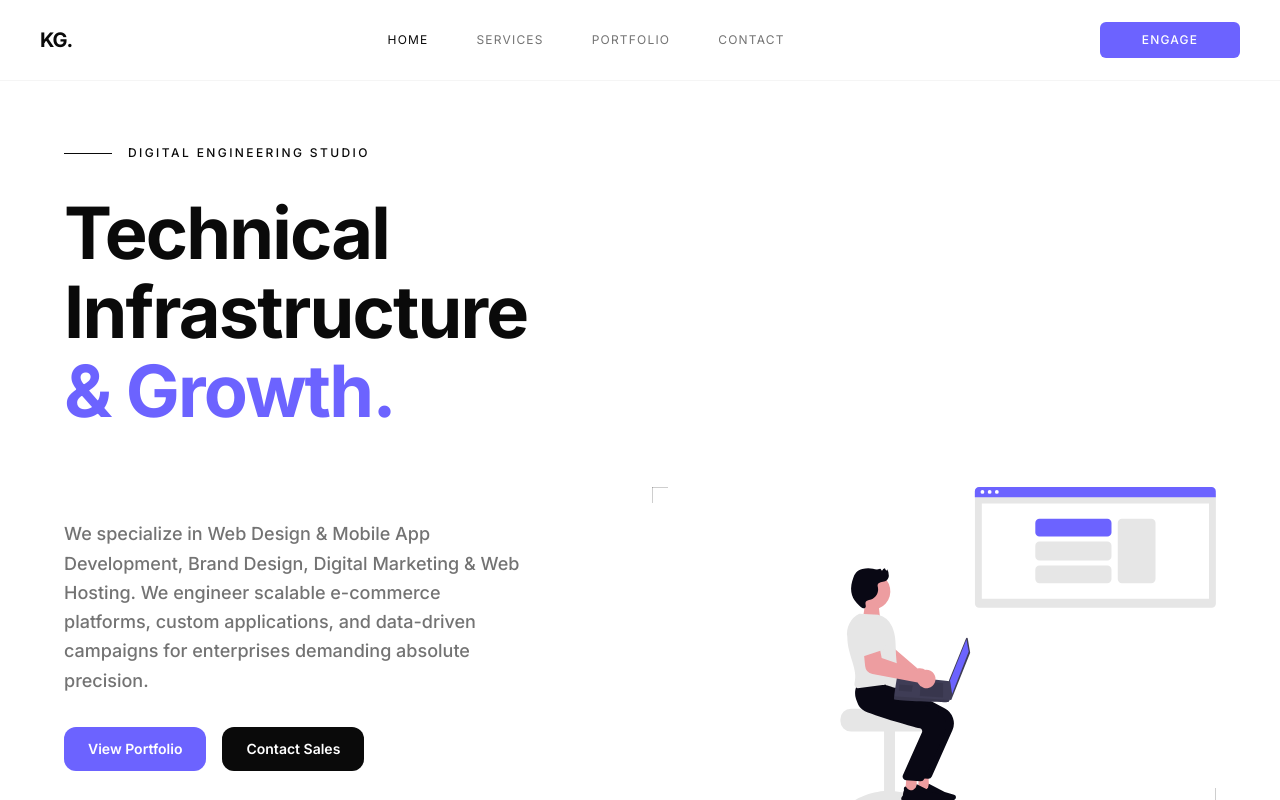
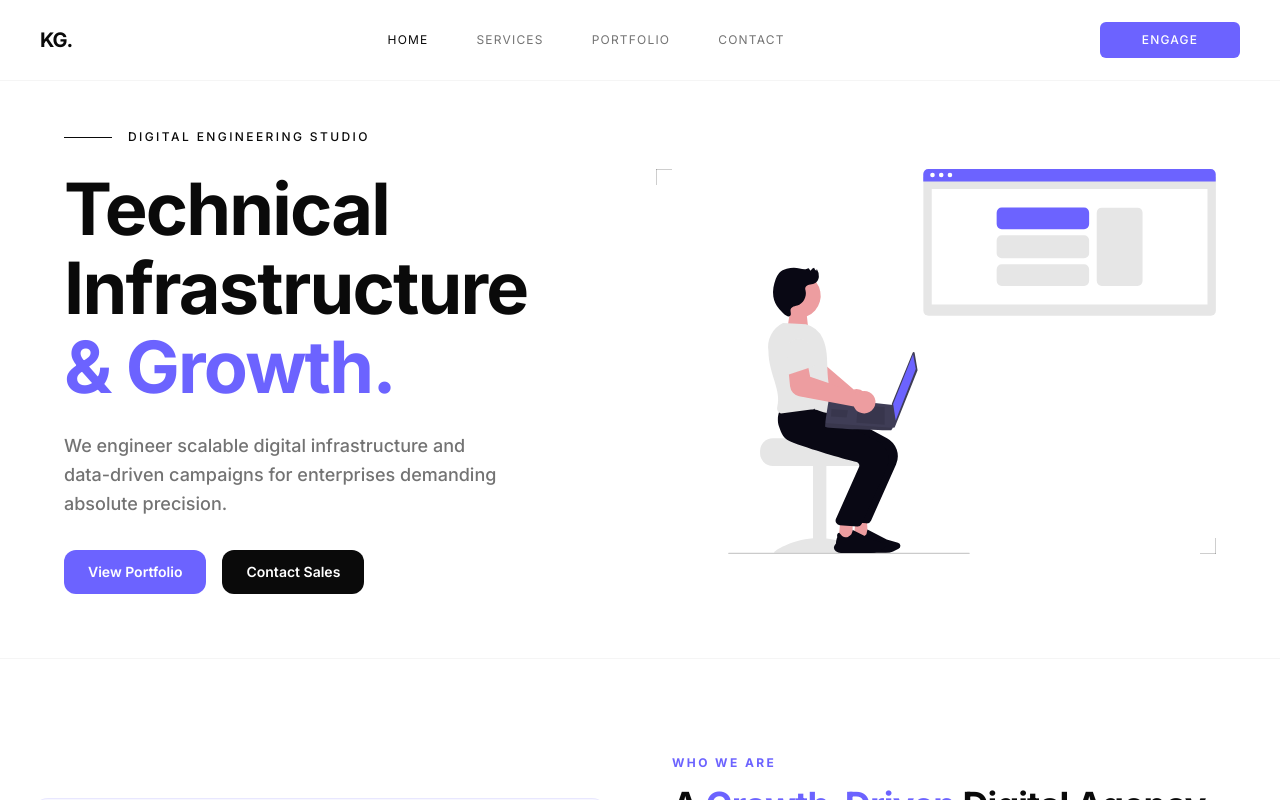
Before and after one commit to razakhan83/nexus-solutions, a Next.js app: page / in a window 1280 px wide. Shown: the top 800 px of the page. Built offline with nearby package versions, Linux system fonts and the light colour scheme; grey boxes are pictures that could not be loaded.

Commit message:
feat: add Hero component and Portfolio page to showcase agency services and client case studies

```diff
--- a/src/app/portfolio/page.tsx
+++ b/src/app/portfolio/page.tsx
@@ -76,7 +76,7 @@ export default function PortfolioPage() {
     <main className="min-h-screen bg-background text-foreground selection:bg-primary selection:text-primary-foreground">
       <Header />
 
-      <section className="pt-0 pb-8 sm:pb-12 bg-muted/10 border-b border-border/40">
+      <section className="pt-8 lg:pt-12 pb-8 sm:pb-12 bg-muted/10 border-b border-border/40">
         <div className="mx-auto max-w-7xl px-6 lg:px-8 text-center">
           <motion.div
             initial={{ opacity: 0, y: 20 }}
--- a/src/app/services/[slug]/page.tsx
+++ b/src/app/services/[slug]/page.tsx
@@ -23,7 +23,7 @@ export default function ServicePage({ params }: { params: Promise<{ slug: string
       <Header />
 
       {/* Hero Section */}
-      <section className="pt-24 pb-12 sm:pt-40 sm:pb-24 bg-white border-b border-zinc-200 overflow-hidden relative">
+      <section className="pt-8 lg:pt-12 pb-12 sm:pb-24 bg-white border-b border-zinc-200 overflow-hidden relative">
         <div className="mx-auto max-w-7xl px-6 lg:px-8">
           <div className="flex flex-col lg:flex-row items-center gap-16">
             <motion.div
--- a/src/app/services/page.tsx
+++ b/src/app/services/page.tsx
@@ -8,7 +8,7 @@ export default function ServicesIndexPage() {
     <main className="min-h-screen bg-background selection:bg-foreground selection:text-background flex flex-col">
       <Header />
 
-      <div className="pt-20 flex-grow">
+      <div className="pt-8 lg:pt-12 flex-grow">
         <Services />
       </div>
 
--- a/src/components/Hero.tsx
+++ b/src/components/Hero.tsx
@@ -7,15 +7,19 @@ import Link from "next/link";
 
 export function Hero() {
   return (
-    <section className="relative flex flex-col justify-center bg-background pt-8 pb-12 lg:pt-16 lg:pb-16 lg:px-10 overflow-hidden">
-      <div className="mx-auto w-full max-w-7xl px-6 flex flex-col">
+    <section className="relative flex flex-col justify-center bg-background pt-8 lg:pt-12 pb-12 lg:pb-16 lg:px-10 overflow-hidden">
+      <div className="mx-auto w-full max-w-7xl px-6">
+        <div className="grid grid-cols-1 lg:grid-cols-12 gap-12 lg:gap-8 items-center">
+
+          {/* Left Column: Text & CTA */}
+          <div className="lg:col-span-6 flex flex-col order-2 lg:order-1">
 
             {/* Top Label / Eyebrow */}
             <motion.div
               initial={{ opacity: 0, y: 10 }}
               animate={{ opacity: 1, y: 0 }}
               transition={{ duration: 0.8, ease: [0.16, 1, 0.3, 1] }}
-          className="mb-6 lg:mb-8 flex items-center gap-4"
+              className="mb-6 flex items-center gap-4"
             >
               <div className="h-[1px] w-8 lg:w-12 bg-foreground" />
               <span className="text-[10px] lg:text-xs uppercase tracking-[0.2em] font-medium text-foreground">
@@ -28,27 +32,24 @@ export function Hero() {
               initial={{ opacity: 0, y: 20 }}
               animate={{ opacity: 1, y: 0 }}
               transition={{ duration: 0.9, ease: [0.16, 1, 0.3, 1], delay: 0.1 }}
-          className="max-w-4xl"
             >
-          <h1 className="text-4xl sm:text-5xl lg:text-6xl xl:text-7xl font-heading font-bold tracking-tight text-foreground leading-[1.1] mb-6">
-            Technical <br className="hidden md:block" /> Infrastructure <br className="hidden md:block" /> <span className="text-primary">& Growth.</span>
+              <h1 className="text-4xl sm:text-5xl lg:text-6xl xl:text-[4.5rem] font-heading font-bold tracking-tight text-foreground leading-[1.1] mb-6">
+                Technical Infrastructure <br className="hidden lg:block"/> <span className="text-primary">& Growth.</span>
               </h1>
             </motion.div>
 
-        {/* Lower Grid Structure */}
-        <div className="mt-4 lg:mt-8 grid grid-cols-1 lg:grid-cols-12 gap-8 lg:gap-6 items-center">
-
+            {/* Subheading and Buttons */}
             <motion.div
               initial={{ opacity: 0 }}
               animate={{ opacity: 1 }}
               transition={{ duration: 1, delay: 0.3 }}
-            className="lg:col-span-5 lg:col-start-1 flex flex-col gap-6 order-2 lg:order-1"
+              className="flex flex-col gap-8"
             >
-            <p className="text-sm sm:text-base lg:text-lg text-muted-foreground leading-relaxed max-w-xl font-medium">
-              We specialize in Web Design & Mobile App Development, Brand Design, Digital Marketing & Web Hosting. We engineer scalable e-commerce platforms, custom applications, and data-driven campaigns for enterprises demanding absolute precision.
+              <p className="text-base lg:text-lg text-muted-foreground leading-relaxed max-w-md font-medium">
+                We engineer scalable digital infrastructure and data-driven campaigns for enterprises demanding absolute precision.
               </p>
 
-            <div className="flex flex-col sm:flex-row items-center gap-4 pt-2">
+              <div className="flex flex-col sm:flex-row items-center gap-4">
                 <Button render={<Link href="/portfolio" />} nativeButton={false} className="w-full sm:w-auto font-semibold text-sm h-10 sm:h-11 px-6 bg-primary text-primary-foreground hover:bg-primary/90 hover:-translate-y-1 hover:shadow-xl hover:shadow-primary/30 transition-all duration-300 rounded-xl">
                   View Portfolio
                 </Button>
@@ -57,12 +58,14 @@ export function Hero() {
                 </Button>
               </div>
             </motion.div>
+          </div>
 
+          {/* Right Column: Illustration */}
           <motion.div
             initial={{ opacity: 0, scale: 0.98 }}
             animate={{ opacity: 1, scale: 1 }}
             transition={{ duration: 1.2, ease: [0.16, 1, 0.3, 1], delay: 0.4 }}
-            className="lg:col-span-6 lg:col-start-7 relative w-full aspect-video sm:aspect-[21/9] lg:aspect-[16/9] overflow-hidden order-1 lg:order-2"
+            className="lg:col-span-6 relative w-full aspect-[4/3] sm:aspect-video lg:aspect-[16/11] overflow-hidden order-1 lg:order-2"
           >
             <Image
               src="/undraw_web-developer_gxaa.svg"
```
Lines whose indentation alone changed are shown as unchanged.
